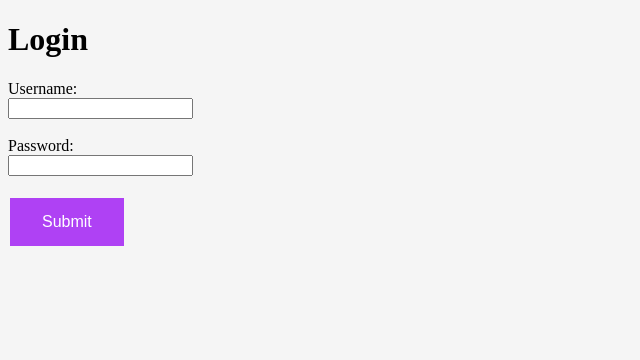
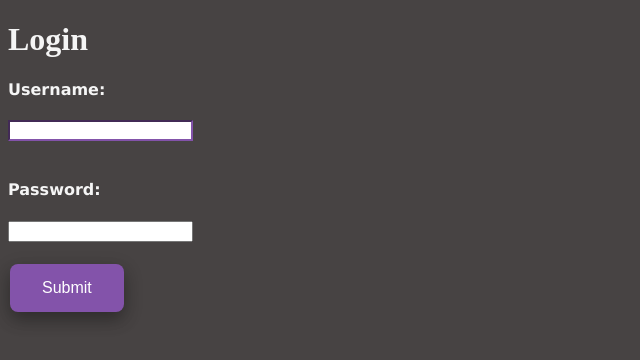
Before and after one commit to wproffi2/passwordmanager, a Flask app: page /login in a window 1280 px wide. Shown: the top 360 px of the page, without its empty margins (0-640 px from the left). Run offline with Flask 2, Linux system fonts and the light colour scheme; parts of the project's set-up code (start-up, migrations or seed data) failed here and were passed over.

Commit message:
Update mainpage.css

```diff
--- /dev/null
+++ b/app/data/passwords.csv
@@ -0,0 +1,2 @@
+Account,IV,Password
+Test,1bc179bbd0dbe287bbf1f9fccae93b70,5adcde01f434f8000ea2c741246ae180
--- /dev/null
+++ b/app/static/mainpage.css
@@ -0,0 +1,31 @@
+.button {
+    background-color: #8353aa;
+    border: none;
+    border-radius: 8px;
+    color: white;
+    padding: 15px 32px;
+    text-align: center;
+    text-decoration: none;
+    display: inline-block;
+    font-size: 16px;
+    margin: 4px 2px;
+    cursor: pointer;
+    box-shadow: 0 8px 16px 0 rgba(0,0,0,0.2), 0 6px 20px 0 rgba(0,0,0,0.19);
+}
+
+body {
+    background-color: #474343;
+}
+
+h1 {
+    color: whitesmoke;
+}
+h4 {
+    font-family: verdana;
+    color: whitesmoke;
+}
+
+input[type=text] {
+    border-color: #8353aa;
+    box-sizing: border-box;
+}
--- a/app/static/styles/mainpage.css
+++ /dev/null
@@ -1,12 +0,0 @@
-.button {
-    background-color: #af41f4;
-    border: none;
-    color: white;
-    padding: 15px 32px;
-    text-align: center;
-    text-decoration: none;
-    display: inline-block;
-    font-size: 16px;
-    margin: 4px 2px;
-    cursor: pointer;
-}
--- a/app/templates/addpassword.html
+++ b/app/templates/addpassword.html
@@ -1,9 +1,9 @@
 <!DOCTYPE html>
 <html>
-  <body style="background-color:whitesmoke;">
+  <body>
     <head>
       <title>Add Password</title>
-      <link rel="stylesheet" href="{{ url_for('static', filename='styles/mainpage.css') }}">
+      <link rel="stylesheet" href="{{ url_for('static', filename='mainpage.css') }}">
     </head>
 
     <h1>Add Password</h1>
--- a/app/templates/delete.html
+++ b/app/templates/delete.html
@@ -1,9 +1,9 @@
 <!DOCTYPE html>
 <html>
-    <body style="background-color:whitesmoke;">
+    <body>
         <head>
             <title>Delete Password</title>
-            <link rel="stylesheet" href="{{ url_for('static', filename='styles/mainpage.css') }}">
+            <link rel="stylesheet" href="{{ url_for('static', filename='mainpage.css') }}">
         </head>
 
         <h1>Delete Password</h1>
--- a/app/templates/index.html
+++ b/app/templates/index.html
@@ -1,9 +1,9 @@
 <!DOCTYPE html>
 <html>
-    <body style="background-color:whitesmoke;">
+    <body>
     <head>
         <title>Welcome to Password Manager</title>
-        <link rel="stylesheet" href="{{ url_for('static', filename='styles/mainpage.css') }}">
+        <link rel="stylesheet" href="{{ url_for('static', filename='mainpage.css') }}">
     </head>
 
     <h1>Welcome to Password Manager</h1>
--- a/app/templates/login.html
+++ b/app/templates/login.html
@@ -1,17 +1,17 @@
 <!DOCTYPE html>
 <html>
-  <body style="background-color:whitesmoke;">
+  <body>
     <head>
     <title>Welcome to Password Manager</title>
-    <link rel="stylesheet" href="{{ url_for('static', filename='styles/mainpage.css') }}">
+    <link rel="stylesheet" href="{{ url_for('static', filename='mainpage.css') }}">
     </head>
     <h1>Login</h1>
 
     <form method="POST">
-      Username:<br>
+      <h4>Username:</h6>
       <input type="text" name="Username">
       <br><br>
-      Password:<br>
+      <h4>Password:</h6>
       <input type="password" name="Password">
       <br><br>
       <input type="submit" class="button" value="Submit">
--- a/app/templates/logout.html
+++ b/app/templates/logout.html
@@ -1,9 +1,9 @@
 <!DOCTYPE html>
 <html>
-    <body style="background-color:whitesmoke;">
+    <body>
     <head>
         <title>Delete Password</title>
-        <link rel="stylesheet" href="{{ url_for('static', filename='styles/mainpage.css') }}">
+        <link rel="stylesheet" href="{{ url_for('static', filename='mainpage.css') }}">
     </head>
     <h1>Successfully Logged Out!</h1>
     </body>
--- a/app/templates/main.html
+++ b/app/templates/main.html
@@ -1,9 +1,9 @@
 <!DOCTYPE html>
 <html>
 <head>
-    <body style="background-color:whitesmoke;">
+    <body>
         <title>Welcome to the Alpha</title>
-        <link rel="stylesheet" href="{{ url_for('static', filename='styles/mainpage.css') }}">
+        <link rel="stylesheet" href="{{ url_for('static', filename='mainpage.css') }}">
     </head>
 
     <h1>Welcome to the Alpha</h1>
--- a/app/templates/newpassword.html
+++ b/app/templates/newpassword.html
@@ -1,9 +1,9 @@
 <!DOCTYPE html>
 <html>
-<body style="background-color:whitesmoke;">
+<body>
     <head>
         <title>New Password</title>
-        <link rel="stylesheet" href="{{ url_for('static', filename='styles/mainpage.css') }}">
+        <link rel="stylesheet" href="{{ url_for('static', filename='mainpage.css') }}">
     </head>
     <h1>New Password</h1>
     <form method="POST">
--- a/app/templates/passwords.html
+++ b/app/templates/passwords.html
@@ -1,9 +1,9 @@
 <!DOCTYPE html>
 <html>
-    <body style="background-color:whitesmoke;">
+    <body>
     <head>
         <title>Welcome to the Alpha</title>
-        <link rel="stylesheet" href="{{ url_for('static', filename='styles/mainpage.css') }}">
+        <link rel="stylesheet" href="{{ url_for('static', filename='mainpage.css') }}">
     </head>
 
         <form method="POST" id='passes'>
@@ -24,7 +24,7 @@
 
             function createbtn(acc, password){
                 var btn = document.createElement('input');
-                btn.style.cssText = 'background-color: #af41f4;border: none;color: white;padding: 15px 32px;text-align: center;text-decoration: none;display: inline-block;font-size: 16px;margin: 4px 2px;cursor: pointer;'
+                btn.style.cssText = 'background-color: #8353aa;border: none;border-radius: 8px;color: white;padding: 15px 32px;text-align: center;text-decoration: none;display: inline-block;font-size: 16px;margin: 4px 2px;cursor: pointer;'
                 btn.value = acc;
                 btn.onclick = function() {
                     DisplayPasswords(acc, password);
--- a/app/templates/shutdown.html
+++ b/app/templates/shutdown.html
@@ -1,9 +1,9 @@
 <!DOCTYPE html>
 <html>
-<body style="background-color:whitesmoke;">
+<body>
     <head>
         <title>Delete Password</title>
-        <link rel="stylesheet" href="{{ url_for('static', filename='styles/mainpage.css') }}">
+        <link rel="stylesheet" href="{{ url_for('static', filename='mainpage.css') }}">
     </head>
     <h1>Successfully Shutdown!</h1>
 </body>
--- a/app/templates/signup.html
+++ b/app/templates/signup.html
@@ -1,9 +1,9 @@
 <!DOCTYPE html>
 <html>
-  <body style="background-color:whitesmoke;">
+  <body>
     <head>
       <title>Sign Up</title>
-      <link rel="stylesheet" href="{{ url_for('static', filename='styles/mainpage.css') }}">
+      <link rel="stylesheet" href="{{ url_for('static', filename='mainpage.css') }}">
     </head>
 
     <h1>Sign Up</h1>
--- a/app/templates/update.html
+++ b/app/templates/update.html
@@ -1,9 +1,9 @@
 <!DOCTYPE html>
 <html>
-    <body style="background-color:whitesmoke;">
+    <body>
         <head>
             <title>Update Password</title>
-            <link rel="stylesheet" href="{{ url_for('static', filename='styles/mainpage.css') }}">
+            <link rel="stylesheet" href="{{ url_for('static', filename='mainpage.css') }}">
         </head>
 
         <h1>Update Password</h1>
```
Also changed, not shown: README.md, 2 other files.
